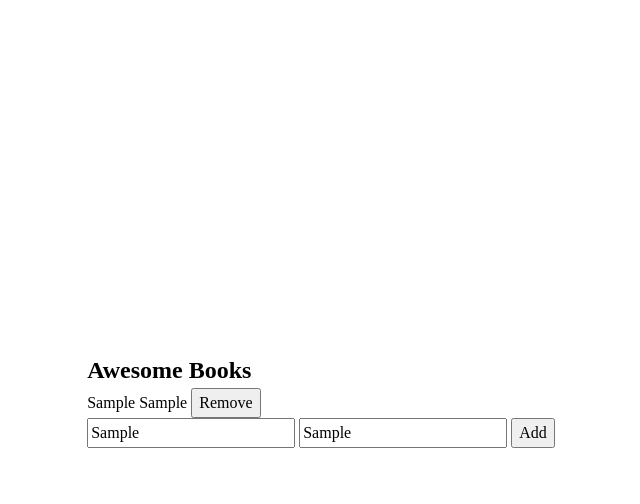
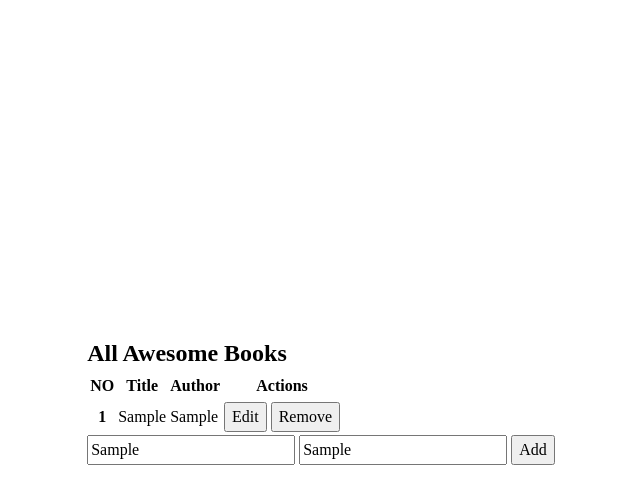
Before and after one commit to MahdiSohaily/Awesome-books, a website: page index.html in a window 1280 px wide. Both pictures are taken after typing "Sample", "Sample" into the empty fields and a click on the button "Add". Shown: the whole page, without its empty margins (319-959 px from the left). Drawn offline with Linux system fonts and the light colour scheme.

Commit message:
Update Books list HTML Structure

```diff
--- a/index.html
+++ b/index.html
@@ -10,9 +10,25 @@
 <body>
     <main class="full-height">
         <section class="card" aria-labelledby="project-name">
-            <h1 id="project-name">Awesome Books</h1>
-            <div class="books-list">
-            </div>
+            <h1 id="project-name">All Awesome Books</h1>
+            <table>
+                <thead>
+                    <tr>
+                        <th>NO</th>
+                        <th>Title</th>
+                        <th>Author</th>
+                        <th>Actions</th>
+                    </tr>
+                </thead>
+                <tbody class="books-list">
+                    <tr>
+                        <th></th>
+                        <td></td>
+                        <td></td>
+                        <td></td>
+                    </tr>
+                </tbody>
+            </table>
             <div class="data-form">
                 <form action="javascript:void(0)" method="post">
                     <input type="text" name="title" id="book-title" aria-label="book-title" placeholder="Title">
--- a/src/js/main.js
+++ b/src/js/main.js
@@ -6,13 +6,17 @@ const listContainer = document.querySelector('.books-list');
 let books = [];
 
 // a function to create items template
-function createElem({ title, author }) {
+function createElem({ title, author}) {
   return `
-        <div class="list-item">
-            <span>${title}</span>
-            <span>${author}</span>
-            <button class="remove-button">Remove</button>
-        </div>`;
+        <tr>
+          <th>${1}</th>
+          <td>${title}</td>
+          <td>${author}</td>
+          <td>
+          <button type="button"> Edit </button>
+          <button type="button"> Remove </button>
+          </td>
+        </tr>`;
 }
 
 // Check for available data at local storage and displaying them
```
